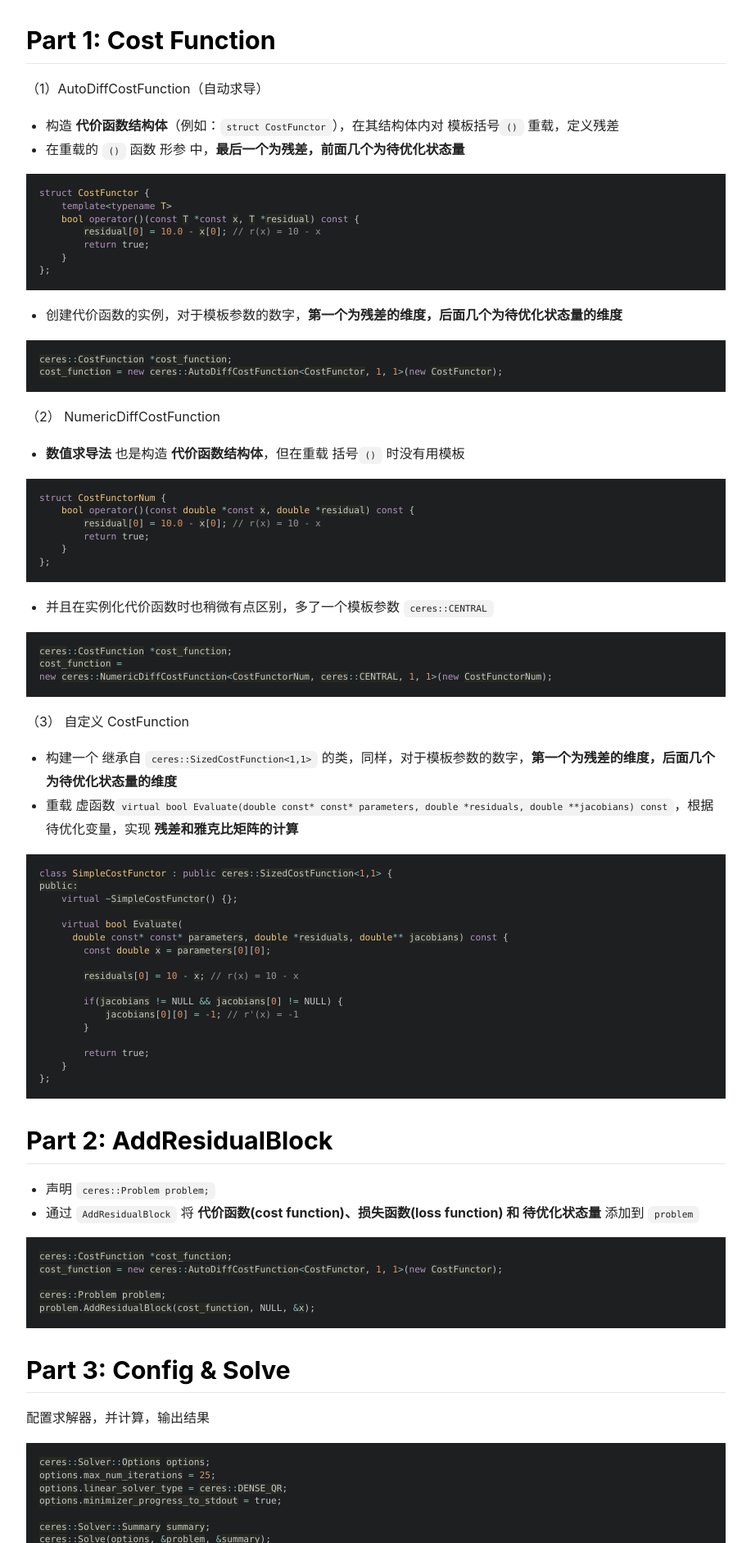
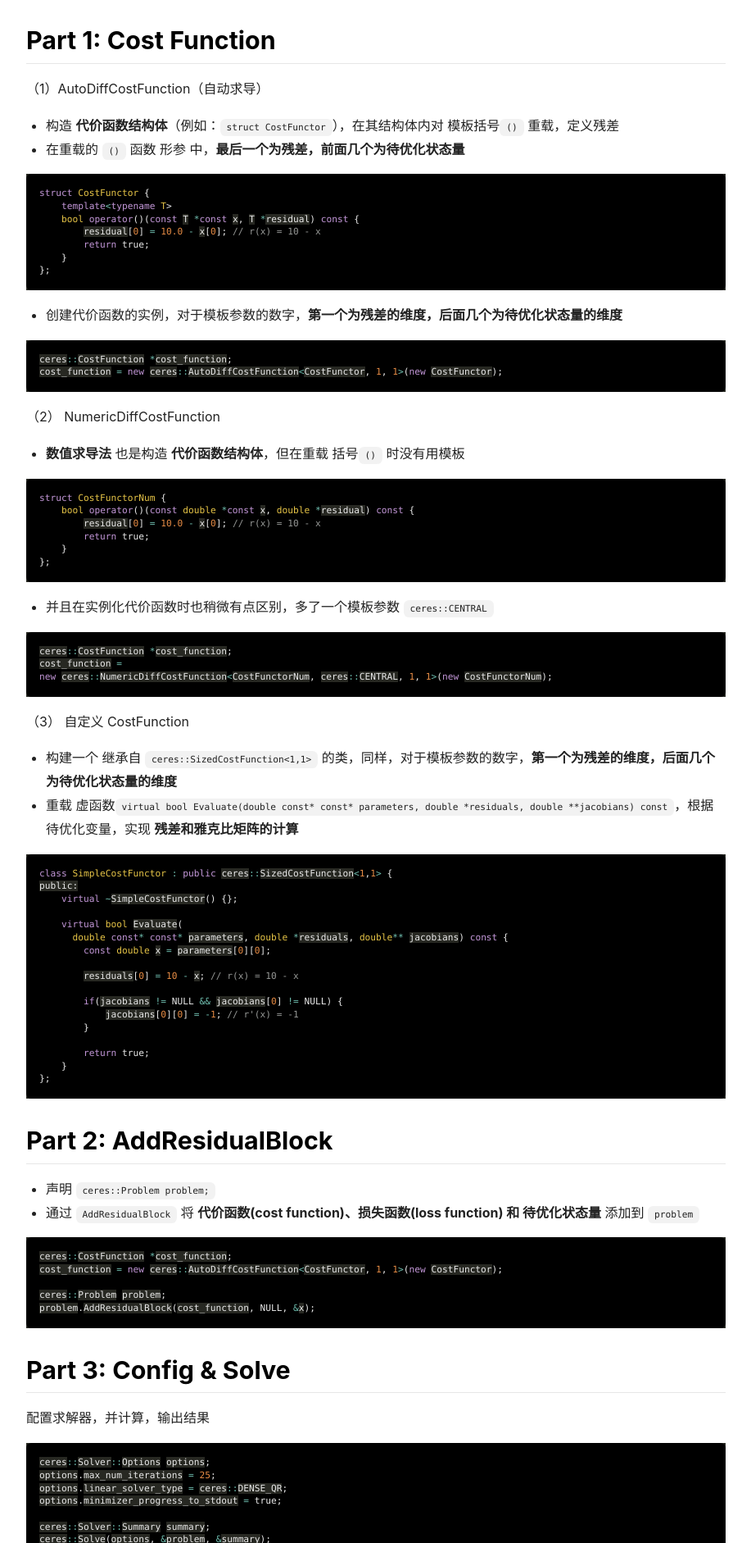
Before and after one commit to cggos/spatial-ai, a Jekyll site: the page built from _posts/slam/2019-03-24-ceres-solver-vslam-abc.md, in a window 1280 px wide. Shown: the part 1152-3034 px from the top of the page at 82% size, without its empty margins (71-988 px from the left). Built offline with Jekyll 4.4.1, drawn with Linux system fonts in a browser that asks for light colours; nearby versions of some CDN libraries; formulas are drawn with MathJax 3; comment, search, counter and statistics services are not loaded.

Commit message:
update _config.yml

```diff
--- a/_config.yml
+++ b/_config.yml
@@ -17,8 +17,8 @@
 ## => Site Settings
 ##############################
 text_skin: default # "default" (default), "dark", "forest", "ocean", "chocolate", "orange"
-highlight_theme: tomorrow-night # "default" (default), "tomorrow", "tomorrow-night", "tomorrow-night-eighties", "tomorrow-night-blue", "tomorrow-night-bright"
-url     : "" # the base hostname & protocol for your site e.g. https://www.someone.com
+highlight_theme: tomorrow-night-bright # "default" (default), "tomorrow", "tomorrow-night", "tomorrow-night-eighties", "tomorrow-night-blue", "tomorrow-night-bright"
+url     : "https://spatial-ai.net" # the base hostname & protocol for your site e.g. https://www.someone.com
 baseurl : "" # does not include hostname
 title   : CG-SpatialAI
 description: > # this means to ignore newlines until "Language & timezone"
@@ -38,7 +38,7 @@
   name      : Gavin Gao
   url       : https://cggos.github.io
   avatar    : /assets/images/avatar/ghc.jpg # path or url of avatar image (square)
-  bio       : 'CVer, SLAMer, Engineer, Coder, Traveller, Hiking <br> 要么旅行，要么读书，身体和灵魂总有一个要在路上'
+  bio       : 'CVer, SLAMer, Engineer, Coder, Traveller, Hiking, HAM <br> 要么旅行(户外)，要么读书(SpatialAI)，身体和灵魂总有一个要在路上'
   email     : cggos@outlook.com
   github    : cggos # "user_name" the last part of your profile url, e.g. https://github.com/user_name
   facebook  : gavin.gao.xyz # "user_name" the last part of your profile url, e.g. https://www.facebook.com/user_name
@@ -54,7 +54,7 @@
   credly    : cgabc # https://www.credly.com/users/cgabc
   orcid     : 0000-0003-2841-6617 # https://orcid.org/0000-0003-2841-6617
   researchgate: Hongchen-Gao # https://www.researchgate.net/profile/Hongchen-Gao
-  reddit    : cggos # https://www.reddit.com/user/cggos
+  reddit    : # https://www.reddit.com/user/cggos
 
 
 ## => GitHub Repository (if the site is hosted by GitHub)
```
